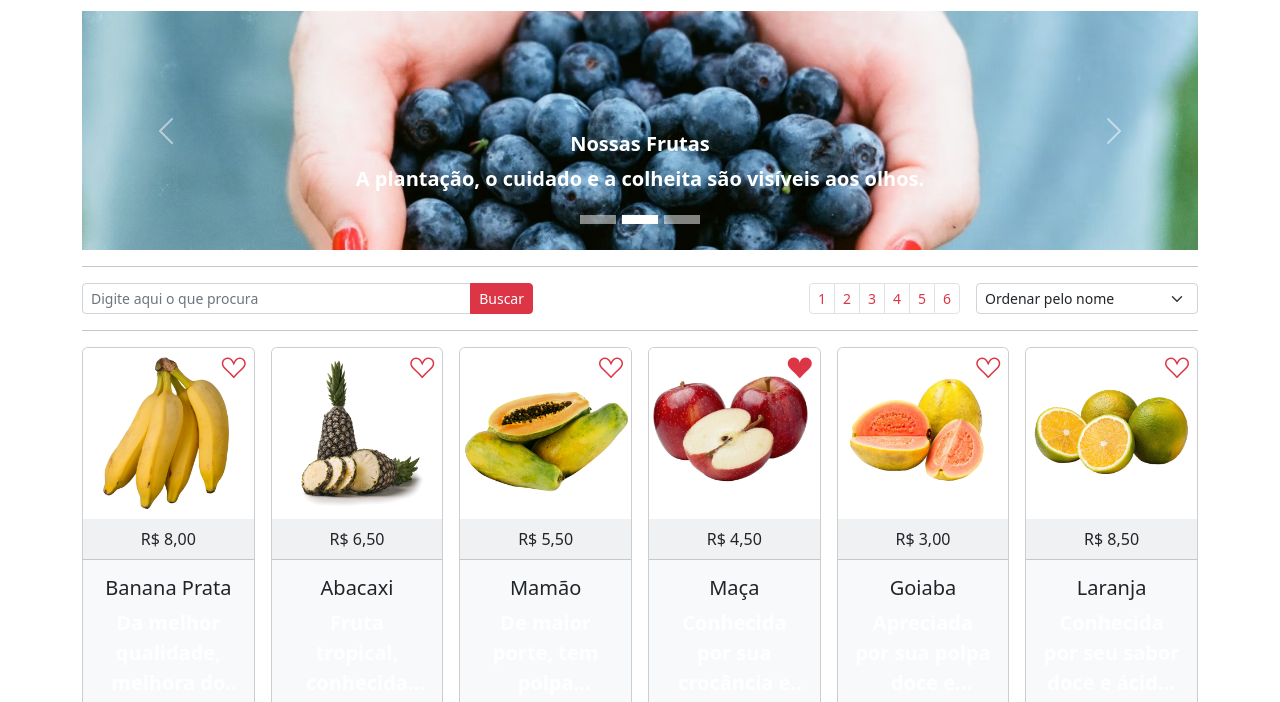
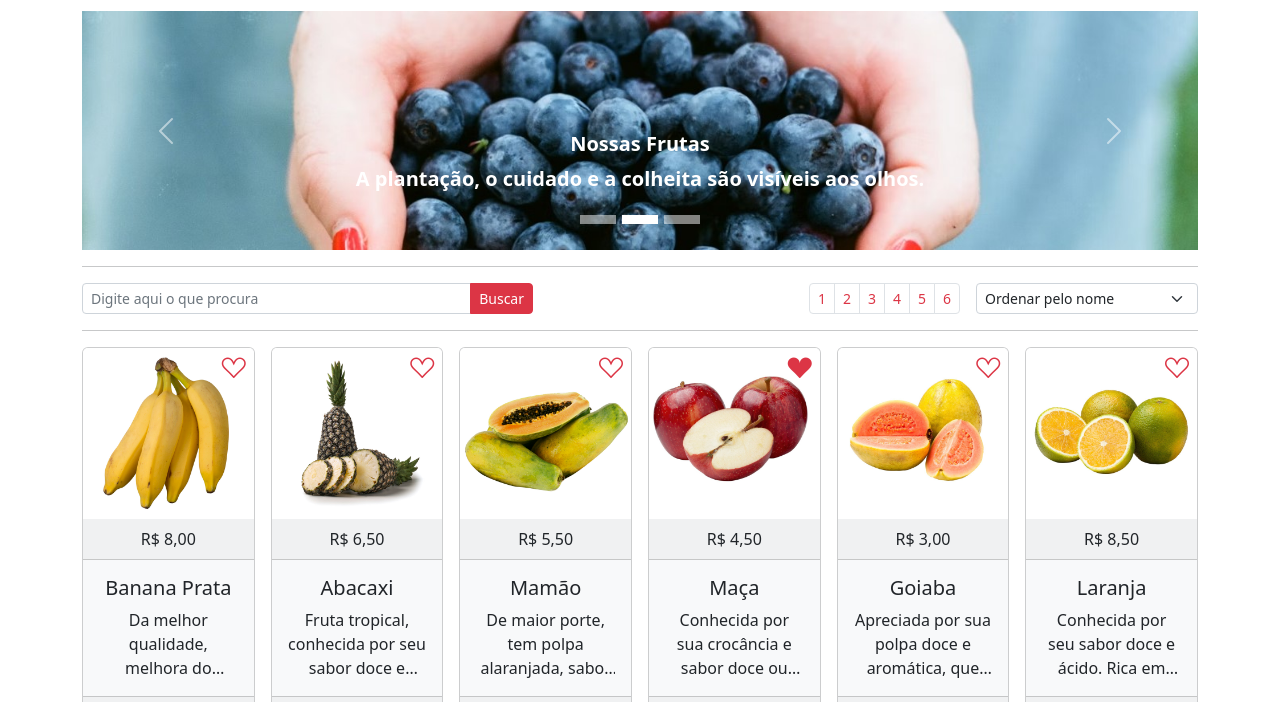
Before and after one commit to flavio16silva/Quitanda, a plain HTML site: page index_dois.html in a window 1280 px wide. Shown: the part 65-767 px from the top of the page. Drawn offline with nearby package versions, Linux system fonts and the light colour scheme.

```diff
--- a/css/estilos.css
+++ b/css/estilos.css
@@ -133,7 +133,8 @@
 }
 
 /* Carousel Index_Dois */
-.carousel-caption h5, p {
+.carousel-caption h5,
+.carousel-caption p {
   color: #fff !important;
   font-weight: bolder;
   font-size: 20px;
```
